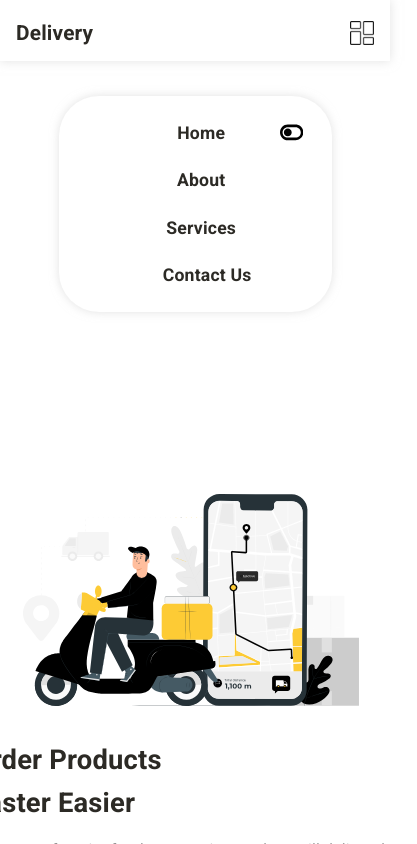
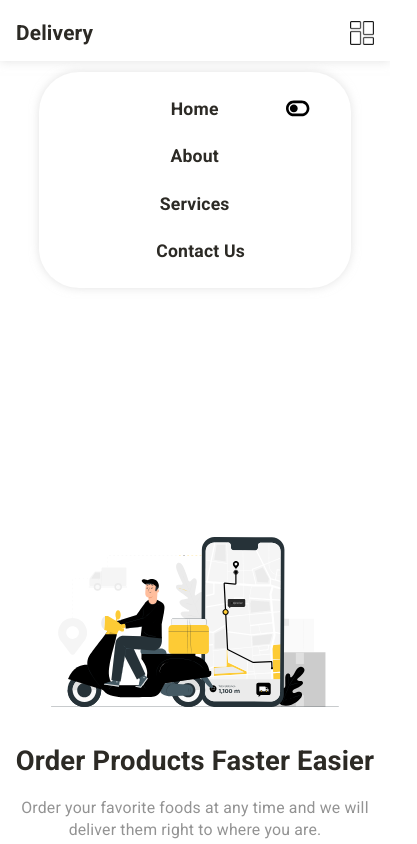
Before and after one commit to elghanbibadr/DeliveryWbsite, a website: page index.html in a window 390 px wide. Both pictures are taken after a click on the picture 362 px from the left and 33 px from the top of the page. Shown: the top 844 px of the page, 417 px wide, since content can reach past the window. Drawn offline with nearby package versions, Linux system fonts and the light colour scheme.

Commit message:
dicovering that I am still bad in responsive design

```diff
--- a/assets/scss/partials/_app.scss
+++ b/assets/scss/partials/_app.scss
@@ -8,7 +8,7 @@
     }
     &__content{
         text-align: center;
-        @include desktop{
+        @include desktopLarge{
             text-align: left;
             margin-left: 3rem;
             width: 50ch;
--- a/assets/scss/partials/_contact.scss
+++ b/assets/scss/partials/_contact.scss
@@ -3,8 +3,8 @@
 
 &__heading{
    text-align: center;
-   @include desktop{
-       text-align: left;
+   @include desktopLarge{
+      text-align: left;
        margin-left: 3rem;
    }
    p{
--- a/assets/scss/partials/_generals.scss
+++ b/assets/scss/partials/_generals.scss
@@ -1,4 +1,4 @@
-*,*::after,*::before{
+*,::after,::before{
     margin: 0;
     padding: 0;
     box-sizing: border-box;
@@ -15,6 +15,7 @@ body{
 }
 .container{
     padding-inline: 1rem;
+    margin-block: 6rem;
 }
 ul{
     list-style: none;
--- a/assets/scss/partials/_grid.scss
+++ b/assets/scss/partials/_grid.scss
@@ -1,4 +1,4 @@
-@include desktop{
+@include desktopLarge{
     .grid{
         display: grid;
         column-gap: 1rem;
--- a/assets/scss/partials/_home.scss
+++ b/assets/scss/partials/_home.scss
@@ -2,28 +2,34 @@ main{
 
     padding:1rem;
     zoom: 0.9;
+    text-align: center;
+
     @include desktop{
         zoom: 1;
-    }
-    @include desktopLarge{
-        padding-inline:5rem;
+        padding-inline: 2rem;
+        @include desktopLarge{
+            padding-inline: 4rem;
+            text-align: left;
+        }
     }
 }
+.home{
+    padding-top: 7rem;
+}
+.home,.about,.security,.app{
 
-.home,.about,.security,.app{
-    margin-top: 4rem;
     &__img{
-        width: 100%;
+        width: 80%;
         grid-area: 1/2/1/3;
     }
     &__content{
         margin-block: 2rem;
-        align-self: center;
-    justify-self: center;
+         align-self: center;
+       justify-self: center;
 
         p{
             margin-block: 1rem;
-            width: 50ch;
+            // width: 50ch;
         }
     }
 }
--- a/assets/scss/partials/_nav.scss
+++ b/assets/scss/partials/_nav.scss
@@ -77,8 +77,8 @@
             padding-left: 4rem;
             background-color: white;
             border-radius: 40px;
-            margin-top: 2rem;
-            width: 70%;
+          margin-top: 0.5rem;
+            width: 80%;
              left: 0;
              right: 0;
            margin-inline: auto;
--- a/assets/scss/partials/_services.scss
+++ b/assets/scss/partials/_services.scss
@@ -14,8 +14,8 @@
        width: 70%;
        margin-inline: auto;
        @include desktop{
-           width: 80%;
-       }
+           width: 50%;
+    }
        @include desktopLarge{
            width: 100%;
        }
@@ -31,10 +31,10 @@
         cursor: pointer;
     }
     .last{
-        @include desktop{
-            width: 40%;
+        // @include desktop{
+        //     width: 40%;
 
-        }
+        // }
         @include desktopLarge{
             width: 100%;
             grid-column: span 1;
--- a/index.html
+++ b/index.html
@@ -22,12 +22,12 @@
             <img class="nav__hamburger" src="/assets/img/menu.png" alt="navigation toggler">
             <div class="nav__collapsible ">
                 <ul class="nav__list">
-                    <li><a href="">Home</a></li>
-                    <li><a href="">About<a></li>
-                        <li><a href="">Services</a></li>
-                        <li><a href="">Contact Us</a></li>
+                    <li><a href="#home">Home</a></li>
+                    <li><a href="#about">About<a></li>
+                        <li><a href="#services">Services</a></li>
+                        <li><a href="#contact">Contact Us</a></li>
                     </ul>
-                    <svg class="nav__toggler" xmlns="http://www.w3.org/2000/svg" viewBox="0 0 576 512"><!--! Font Awesome Pro 6.1.1 by @fontawesome - https://fontawesome.com License - https://fontawesome.com/license (Commercial License) Copyright 2022 Fonticons, Inc. --><path d="M192 352C138.1 352 96 309 96 256C96 202.1 138.1 160 192 160C245 160 288 202.1 288 256C288 309 245 352 192 352zM384 448H192C85.96 448 0 362 0 256C0 149.1 85.96 64 192 64H384C490 64 576 149.1 576 256C576 362 490 448 384 448zM384 128H192C121.3 128 64 185.3 64 256C64 326.7 121.3 384 192 384H384C454.7 384 512 326.7 512 256C512 185.3 454.7 128 384 128z"/></svg>
+                     <svg class="nav__toggler" xmlns="http://www.w3.org/2000/svg" viewBox="0 0 576 512"><path d="M192 352C138.1 352 96 309 96 256C96 202.1 138.1 160 192 160C245 160 288 202.1 288 256C288 309 245 352 192 352zM384 448H192C85.96 448 0 362 0 256C0 149.1 85.96 64 192 64H384C490 64 576 149.1 576 256C576 362 490 448 384 448zM384 128H192C121.3 128 64 185.3 64 256C64 326.7 121.3 384 192 384H384C454.7 384 512 326.7 512 256C512 185.3 454.7 128 384 128z"/></svg>
             </div>
             <button class="nav__btn btn btn--primary">Order Now</button>
             </nav>
@@ -39,8 +39,8 @@
             <section class="home grid grid--cls2 section" id="home">
              <img src="/assets/img/home-ilustration.svg" alt="image of a delivery guy" class="home__img">
              <div class="home__content">
-                 <h1 class="home__title">order products <br> faster easier</h1>
-                 <p class="home__desc">Order your favorite foods at any time and we will deliver them right to where you are.
+                 <h1 class="home__title">order products  faster easier</h1>
+                 <p class="home__desc">Order your favorite foods at any time and we will  deliver them right to where you are.
                 </p>
                 <button class="home__btn btn btn--primary">Get Started</button>
              </div>
```
Also changed, not shown: assets/scss/style.css, 1 other file.
